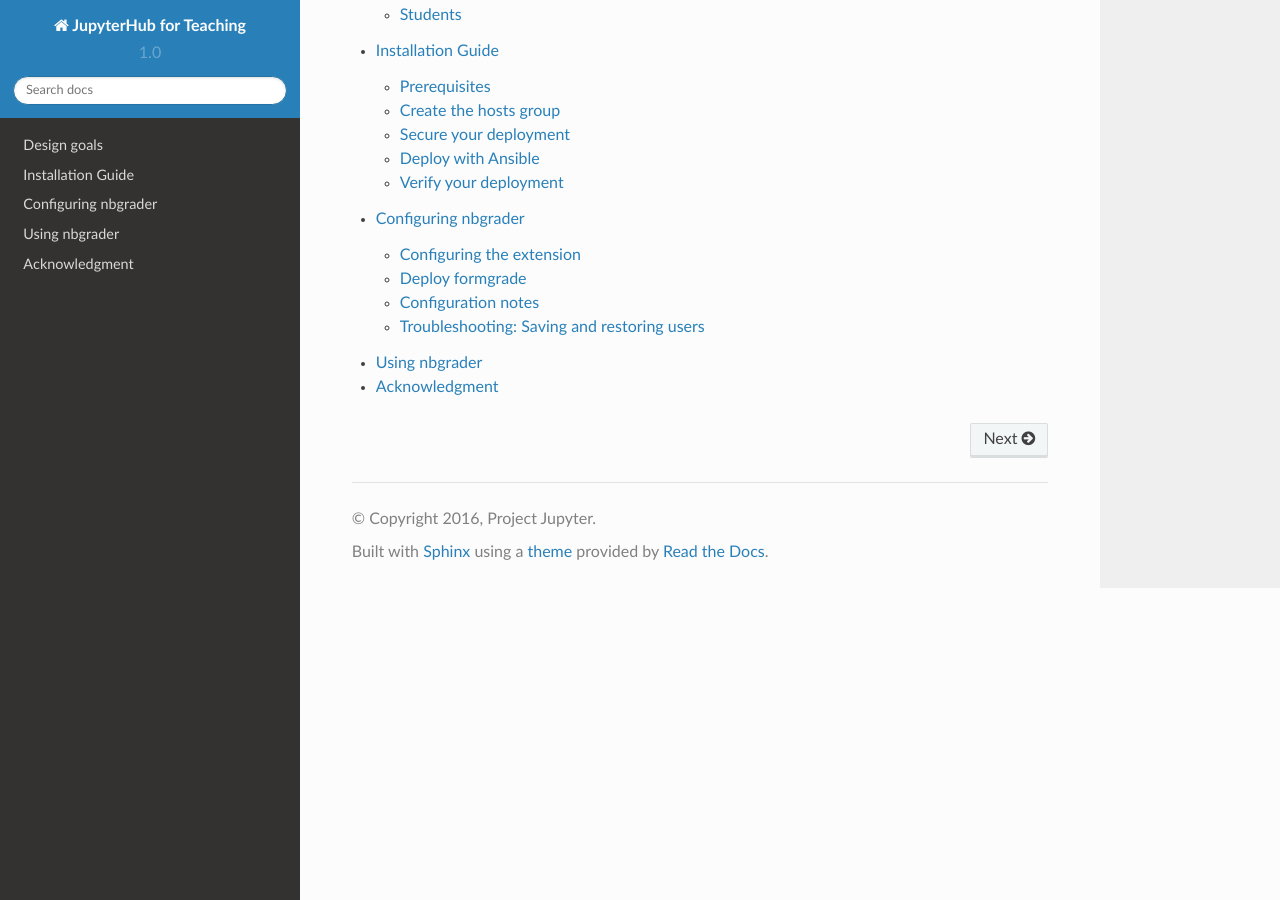
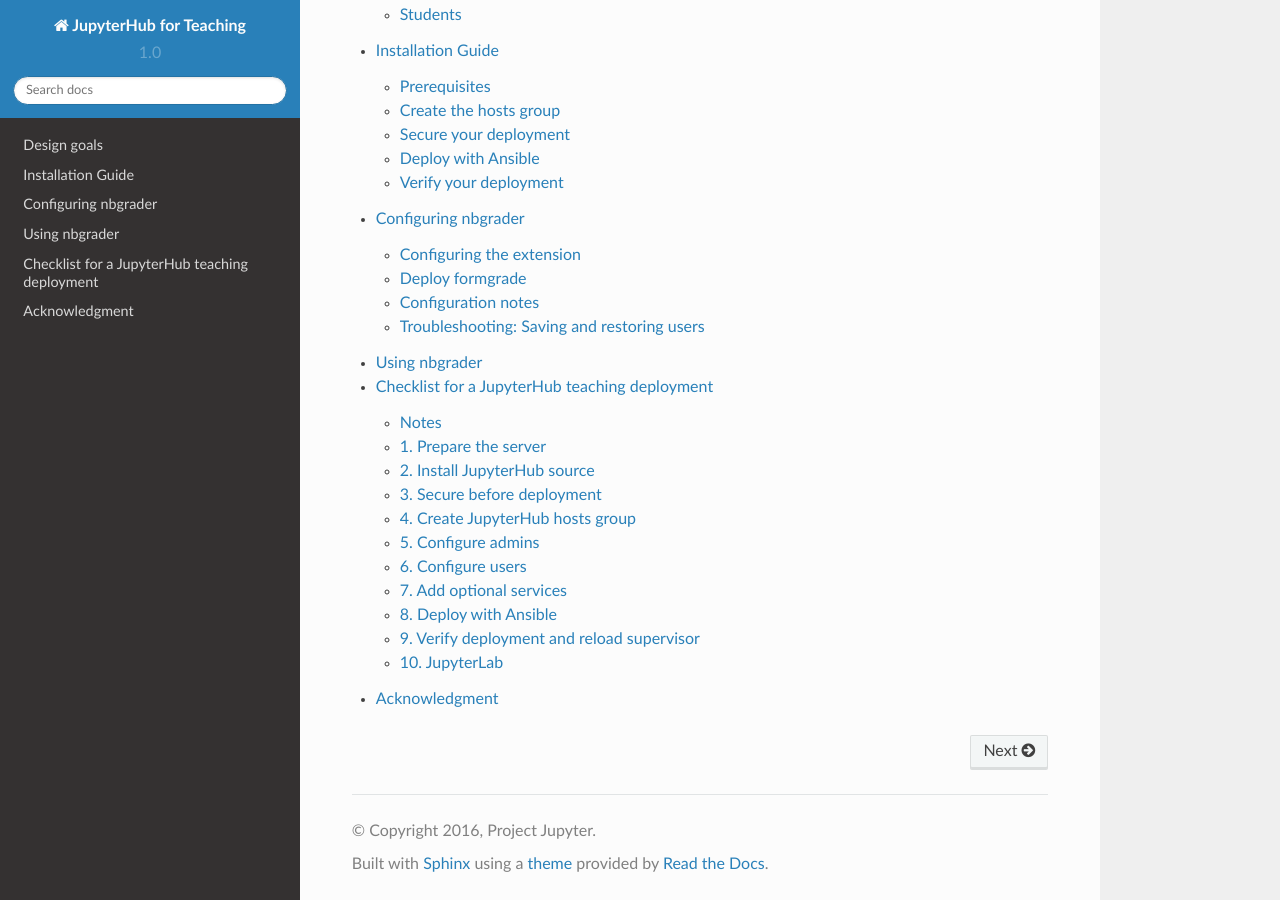
Before and after one commit to jupyterhub/jupyterhub-deploy-teaching, a Sphinx documentation site: the page built from docs/source/index.rst, in a window 1280 px wide and 900 px high, scrolled down 593 px. Built offline with Sphinx 7.4.7 and the Read the Docs theme 2.0.0, drawn with Linux system fonts in a browser that asks for light colours.

Commit message:
Add checklist for teaching deployment

````diff
--- a/docs/source/index.rst
+++ b/docs/source/index.rst
@@ -29,4 +29,5 @@
    installation.rst
    configure-nbgrader.rst
    use-nbgrader.rst
+   teaching-checklist.md
    acknowledgment.rst
--- /dev/null
+++ b/docs/source/teaching-checklist.md
@@ -0,0 +1,95 @@
+# Checklist for a JupyterHub teaching deployment
+
+Documentation for teaching deployment: https://jupyterhub-deploy-teaching.readthedocs.io
+
+Documentation for JupyterHub: https://jupyterhub.readthedocs.io
+
+## Notes
+
+- Does **not** use Docker.
+- [NGINX](https://www.nginx.com) as a frontend proxy, for serving static
+  assets, and a termination point for SSL/TLS.
+- Single Ubuntu server
+- [Ansible](https://www.ansible.com/resources) for configuration.
+
+## 1. Prepare the server
+
+- [ ] **Server:** running latest Ubuntu version
+- [ ] **SSH:** enable password-less SSH for `ubuntu` user
+- [ ] **Local disks:** partition and format
+- [ ] **DNS (domain name):** valid entry for server
+- [ ] **SSL certificate/key:** obtain via let's encrypt or trusted source
+
+## 2. Install JupyterHub source
+
+- [ ] **Source:** Clone latest `jupyterhub-deploy-teaching` repo using `--recursive` (needed for `ansible-conda`) submodule
+
+    ```bash
+    $ git clone --recursive https://github.com/jupyterhub/jupyterhub-deploy-teaching.git
+    ```
+
+## 3. Secure before deployment
+
+- [ ] **cookie secret file:** Create `./security/cookie_secret`
+
+     ```bash
+     $ openssl rand -hex 1024 > ./security/cookie_secret
+     ```
+
+- [ ] **SSL:**
+  * [Let's Encrypt](https://letsencrypt.org/): No additional steps as
+    Ansible will install for you.
+  * Third Party SSL trusted source: Install SSL private key
+    `./security/ssl.key` and certificate as `./security/ssl.crt`.
+
+## 4. Create JupyterHub hosts group
+
+- [ ] **`./hosts` file:** Edit file to lists the FQDN's of the hosts in the
+  `jupyterhub_hosts` group.
+- [ ] **hostname files:**  Use `./host_vars/hostname.example` as a
+  template for creating and editing a hostname file for each host and
+  place hostname files in `./host_vars` directory.
+
+## 5. Configure admins
+
+- [ ] List?
+- [ ] Public SSH keys
+
+## 6. Configure users
+
+- [ ] If using [PAM (Pluggable authentication
+  modules)](https://en.wikipedia.org/wiki/Linux_PAM, you will need to
+  manually create users using adduser: `adduser --gecos "" username`.
+
+- [ ] If using [GitHub OAuth](https://developer.github.com/v3/oauth/):
+
+## 7. Add optional services
+
+- [ ] **Monitoring:** New Relic
+- [ ] **Assignment distribution and collection:** nbgrader
+- [ ] **Grading:** nbgrader
+
+## 8. Deploy with Ansible
+
+- [ ] **Deploy:** Run `ansible-playbook` for the main deployment.
+
+    ```bash
+    $ ansible-playbook deploy.yml
+    ```
+
+## 9. Verify deployment and reload supervisor
+
+- [ ] **Verify:**  SSH into the server:
+
+    ```bash
+    $ ssh root@{hostname}
+    ```
+    substituting your hostname for {hostname}. For example, ``ssh root@jupyter.org``.
+
+- [ ] **supervisor:** Reload.
+
+    ```bash
+    $ supervisorctl reload
+    ```
+
+## 10. JupyterLab
````
